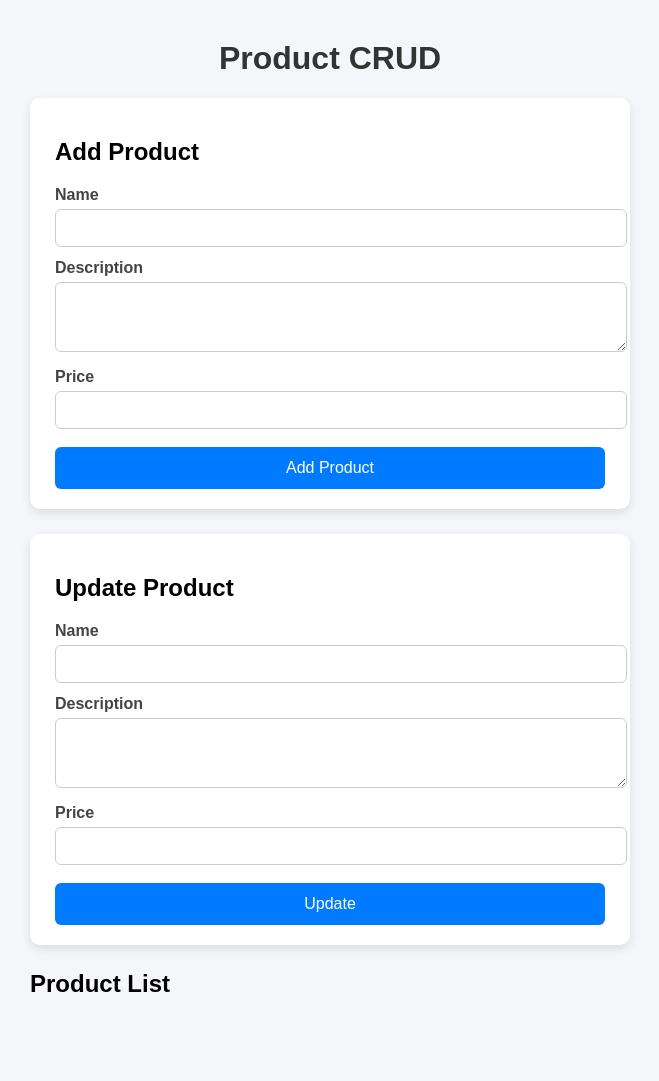
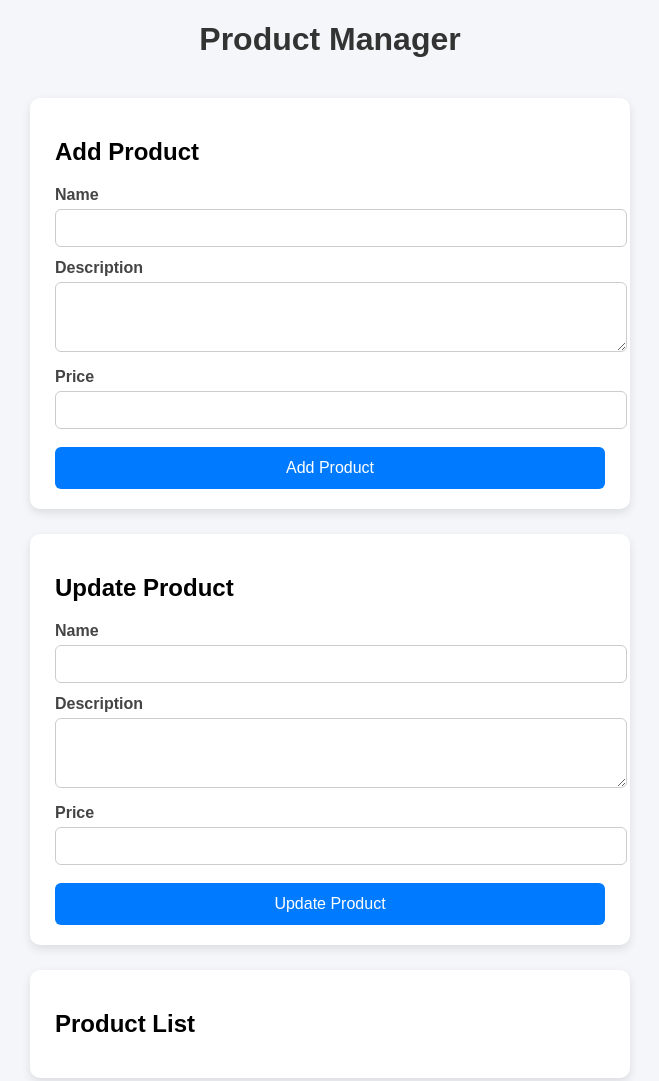
Before and after one commit to matthewX212/supabase_front, a plain HTML site: page index.html in a window 1280 px wide. Shown: the top 1081 px of the page, without its empty margins (310-969 px from the left). Before the commit the page ends 1038 px from the top, so only its background shows below. Drawn offline with Linux system fonts and the light colour scheme; no server answers.

Commit message:
Update index.html

```diff
--- a/index.html
+++ b/index.html
@@ -1,52 +1,73 @@
 <!DOCTYPE html>
-<html>
+<html lang="pt-BR">
 <head>
+  <meta charset="UTF-8">
   <title>Product CRUD</title>
-  <link rel="stylesheet" type="text/css" href="style.css">
+  <link rel="stylesheet" href="style.css">
 </head>
 <body>
-  <div class="container">
-    <h1>Product CRUD</h1>
 
-    <form id="add-product-form" class="card">
+  <header>
+    <h1>Product Manager</h1>
+  </header>
+
+  <main class="container">
+
+    <section class="card">
       <h2>Add Product</h2>
 
-      <label for="name">Name</label>
-      <input type="text" id="name" name="name" required>
+      <form id="add-product-form" class="form">
+        <div class="form-group">
+          <label>Name</label>
+          <input type="text" id="name" required>
+        </div>
 
-      <label for="description">Description</label>
-      <textarea id="description" name="description" rows="3" required></textarea>
+        <div class="form-group">
+          <label>Description</label>
+          <textarea id="description" rows="3" required></textarea>
+        </div>
 
-      <label for="price">Price</label>
-      <input type="number" id="price" name="price" required step="0.01">
+        <div class="form-group">
+          <label>Price</label>
+          <input type="number" id="price" step="0.01" required>
+        </div>
 
-      <button type="submit" class="btn">Add Product</button>
+        <button class="btn primary">Add Product</button>
       </form>
+    </section>
 
-    <form id="update-product-form" class="card">
+    <section class="card">
       <h2>Update Product</h2>
 
+      <form id="update-product-form" class="form">
         <input type="hidden" id="update-id">
 
-      <label for="update-name">Name</label>
+        <div class="form-group">
+          <label>Name</label>
           <input type="text" id="update-name" required>
+        </div>
 
-      <label for="update-description">Description</label>
+        <div class="form-group">
+          <label>Description</label>
           <textarea id="update-description" rows="3" required></textarea>
+        </div>
 
-      <label for="update-price">Price</label>
-      <input type="number" id="update-price" required step="0.01">
+        <div class="form-group">
+          <label>Price</label>
+          <input type="number" id="update-price" step="0.01" required>
+        </div>
 
-      <button type="submit" class="btn">Update</button>
+        <button class="btn warning">Update Product</button>
       </form>
+    </section>
 
+    <section class="card">
       <h2>Product List</h2>
       <ul id="products" class="product-list"></ul>
-  </div>
+    </section>
+
+  </main>
 
   <script src="app.js"></script>
-  <script>
-    window.addEventListener('load', fetchProducts);
-  </script>
 </body>
 </html>
```
Lines whose indentation alone changed are shown as unchanged.
